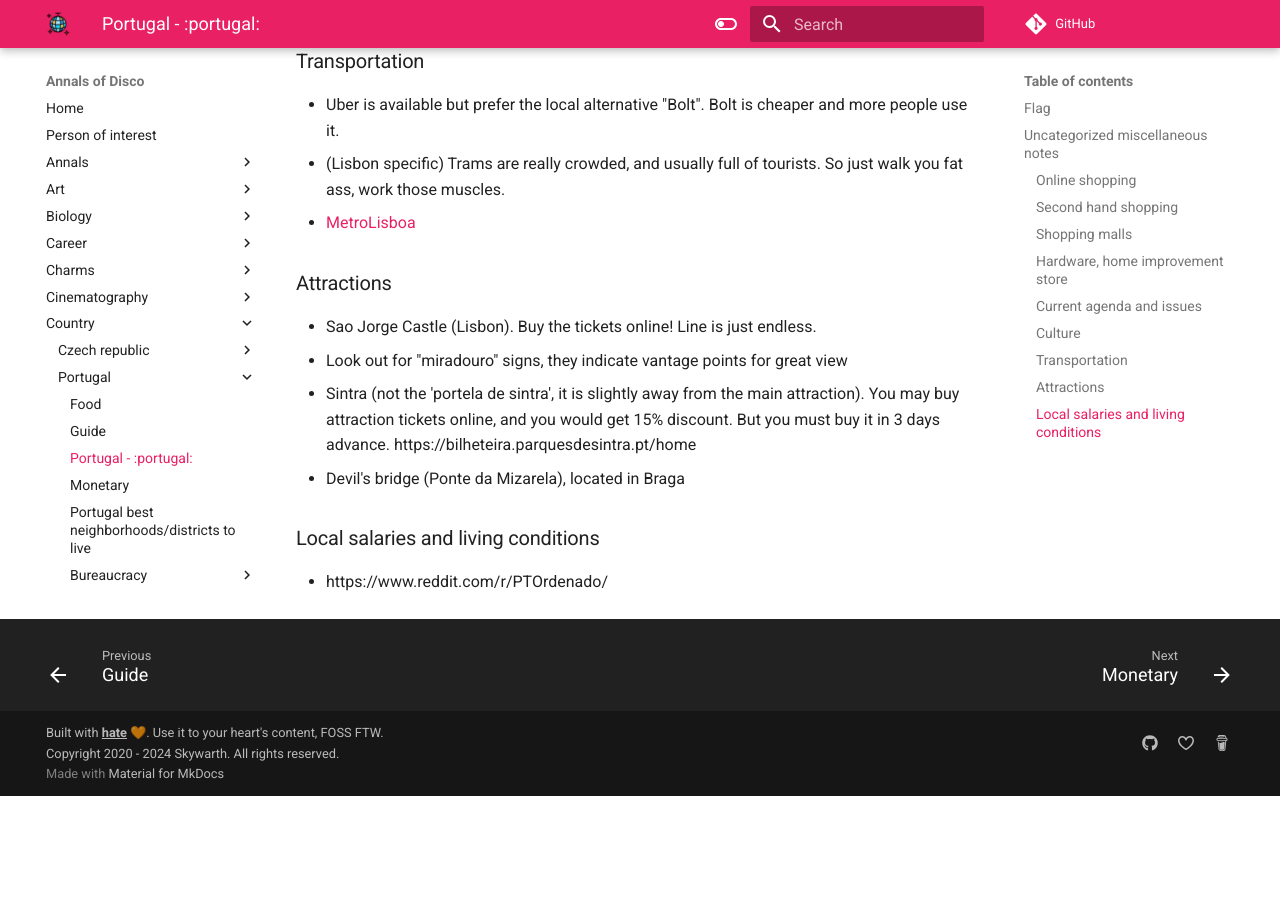
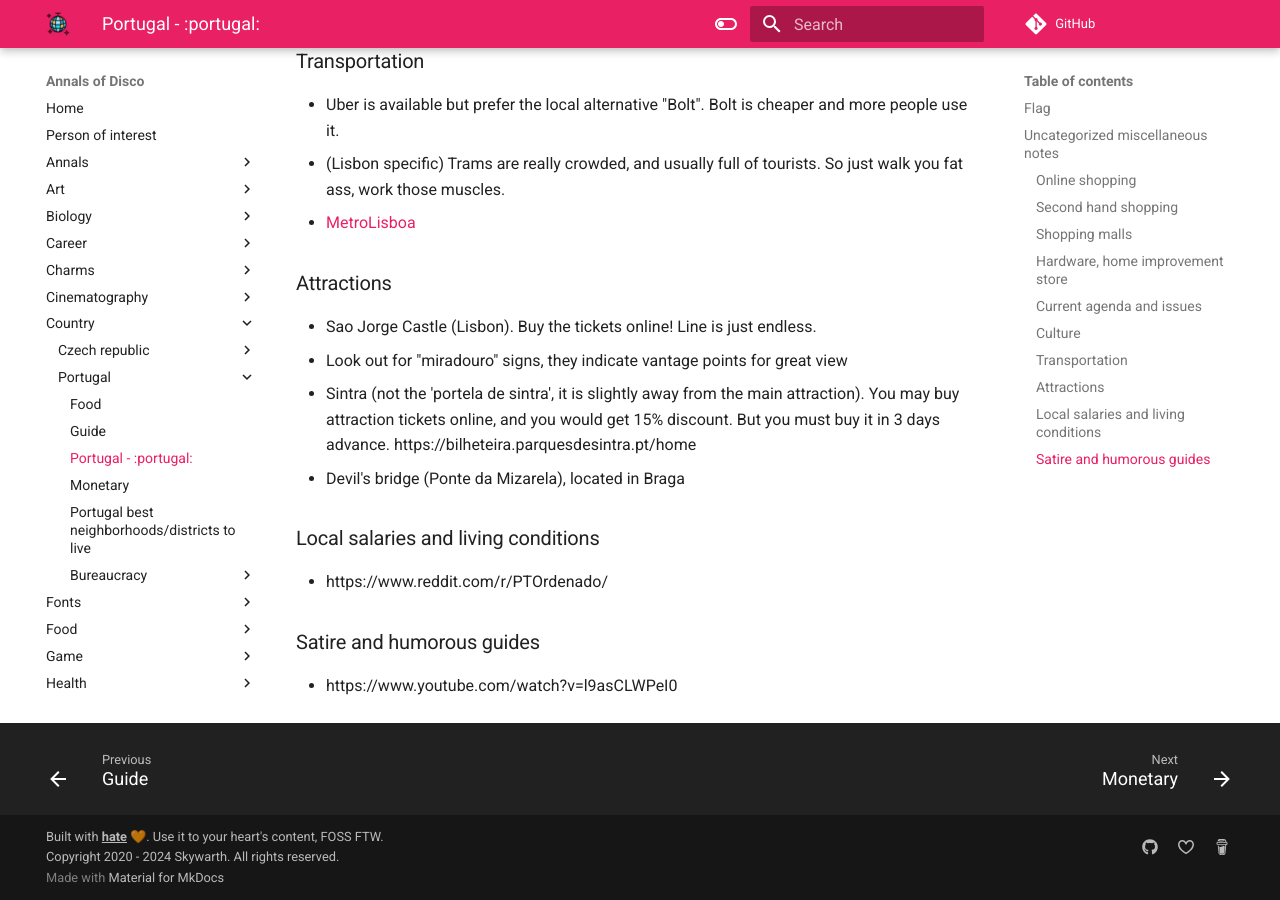
Before and after one commit to skywarth/annals-of-disco, an MkDocs documentation site: the page built from docs/country/portugal/misc.md, in a window 1280 px wide and 900 px high, scrolled down 2081 px. Built offline with MkDocs 1.6.1 and Material for MkDocs 9.7.7, drawn with Linux system fonts in a browser that asks for light colours; comment, search, counter and statistics services are not loaded; before the commit the page ends 2877 px from its top, so only the background shows below that.

Commit message:
20241011 9:43:52 AM

```diff
--- a/docs/country/portugal/misc.md
+++ b/docs/country/portugal/misc.md
@@ -69,3 +69,8 @@
 ### Local salaries and living conditions
 
 - https://www.reddit.com/r/PTOrdenado/
+
+
+### Satire and humorous guides
+
+- https://www.youtube.com/watch?v=l9asCLWPeI0
```
Also changed, not shown: docs/annals/the-list.md (+3 -2 lines), docs/linguistics/literacy/book.md (+1 -0 lines), docs/scrap/notes.md (+2 -0 lines).
